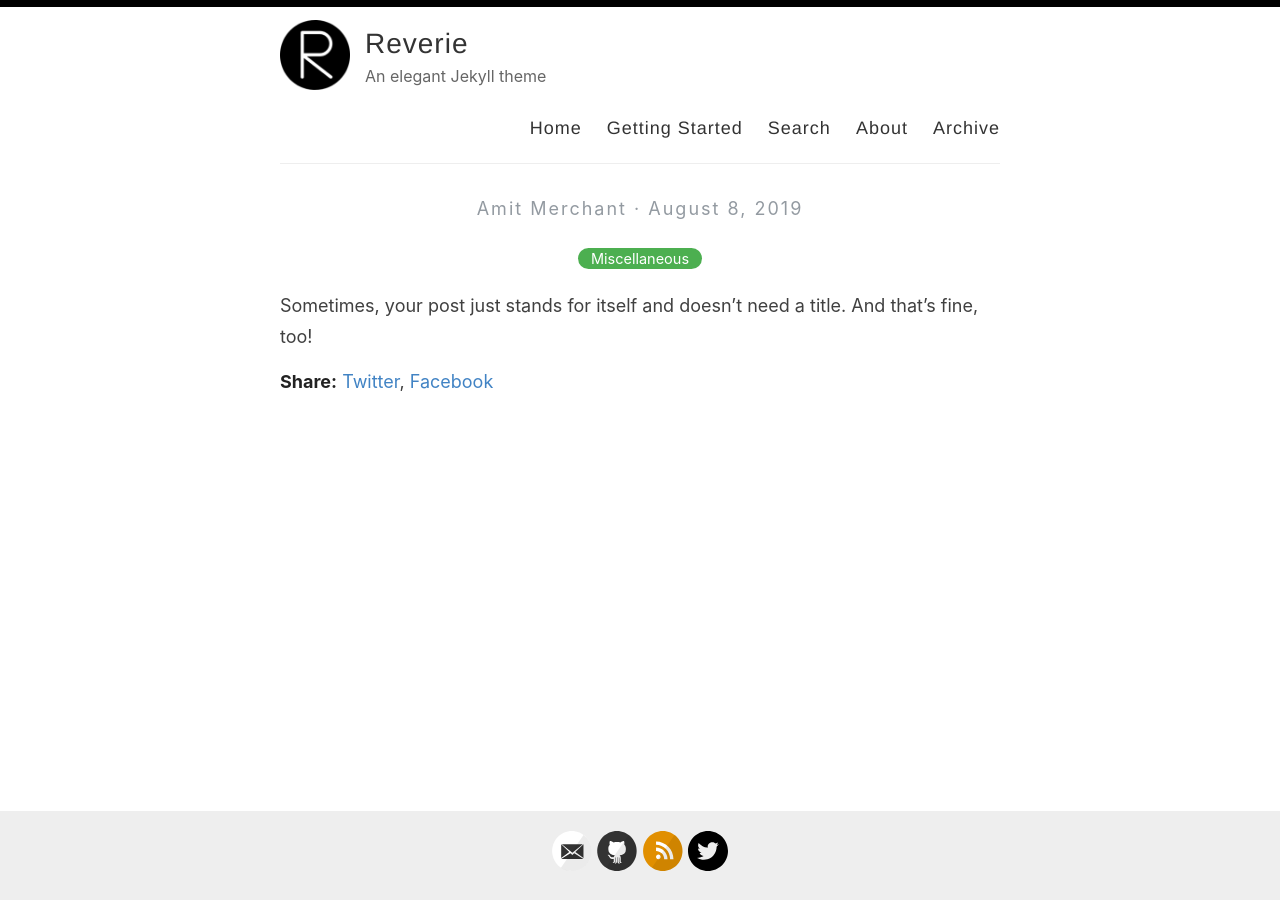
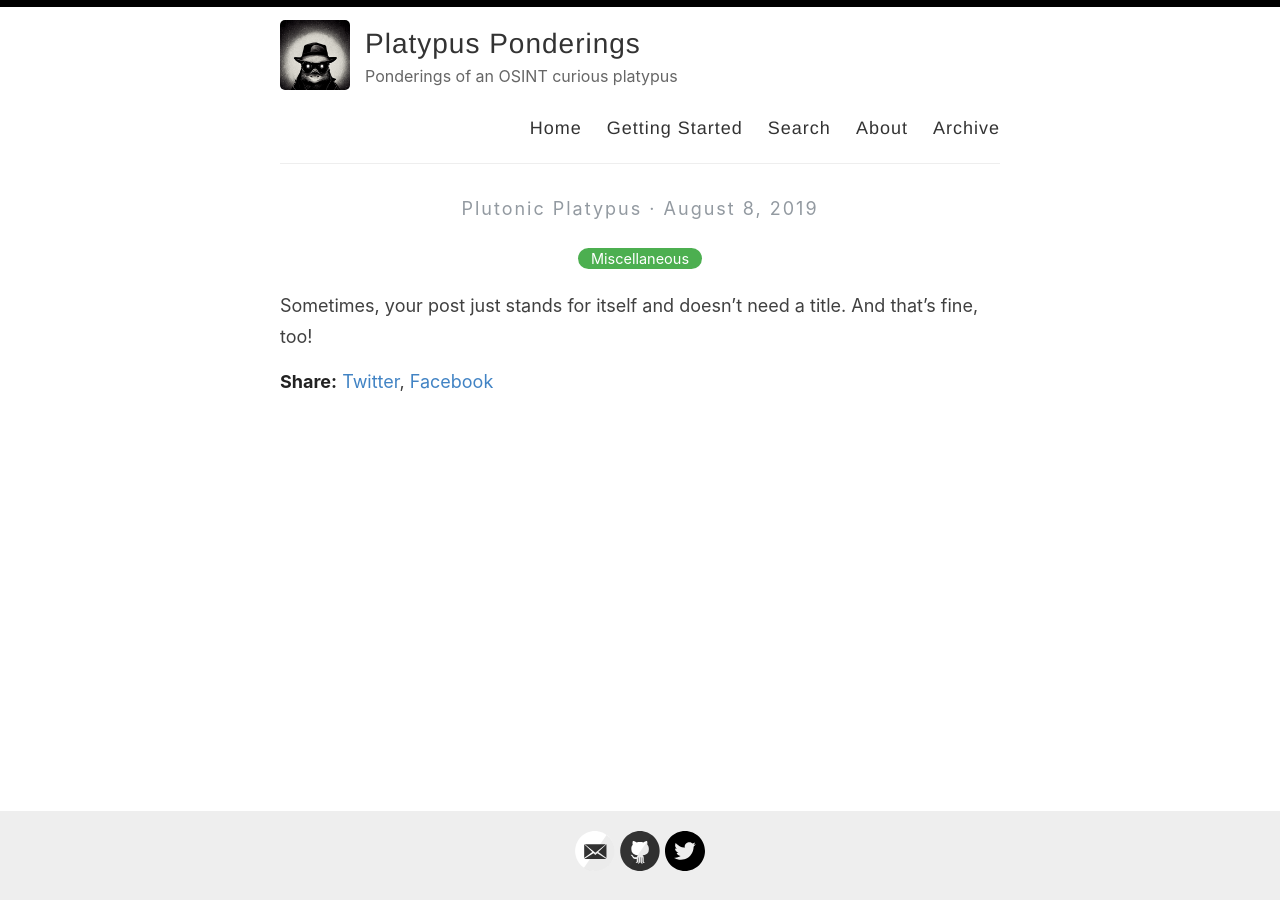
Before and after one commit to plutonic-platypus/plutonic-platypus.github.io, a Jekyll site: the page built from _posts/2019-08-08-no-title-posts.md, in a window 1280 px wide. Built offline with Jekyll 4.4.1, drawn with Linux system fonts in a browser that asks for light colours.

Commit message:
Initial commit

```diff
--- a/_config.yml
+++ b/_config.yml
@@ -3,16 +3,16 @@
 #
 
 # Name of your site (displayed in the header)
-name: Reverie
+name: Platypus Ponderings
 
 # Name of the author
-author: Amit Merchant
+author: Plutonic Platypus
 
 # Short bio or description (displayed in the header)
-description: An elegant Jekyll theme
+description: Ponderings of an OSINT curious platypus
 
 # URL of your avatar or profile pic (you could use your GitHub profile pic)
-avatar: /images/reverie.png
+avatar: /images/FilmNoir_Platypus.png
 
 #
 # Flags below are optional
@@ -20,20 +20,20 @@ avatar: /images/reverie.png
 
 # Includes an icon in the footer for each username you enter
 footer-links:
-  dribbble:
-  email: amit.d.merchant@gmail.com
-  facebook:
-  flickr:
-  github: amitmerchant1990/reverie
-  instagram:
-  linkedin:
-  pinterest:
-  rss: rss
-  twitter: amit_merchant
-  stackoverflow:
-  youtube: # channel/<your_long_string> or user/<user-name>
-  googleplus: # anything in your profile username that comes after plus.google.com/
-  playconsole:
+  #dribbble:
+  email: plutonicplatypus@protonmail.com
+  #facebook:
+  #flickr:
+  github: plutonic-platypus
+  #instagram:
+  #linkedin:
+  #pinterest:
+  #rss: rss
+  twitter: plutonicplatypi
+  #stackoverflow:
+  #youtube: # channel/<your_long_string> or user/<user-name>
+  #googleplus: # anything in your profile username that comes after plus.google.com/
+  #playconsole:
 
 
 # Enter your Disqus shortname (not your username) to enable commenting on posts
@@ -41,15 +41,15 @@ footer-links:
 disqus:
 
 # Enter your Google Analytics web tracking code (e.g. UA-2110908-2) to activate tracking
-google_analytics: UA-43339302-11
+#google_analytics:
 
 # For newer "GA4" analytics, use the following instead of the "UA" entry above
 #google_analytics_ga4: G-GABC1DEFG
 
 # Your website URL (e.g. http://amitmerchant1990.github.io or http://www.amitmerchant.com)
 # Used for Sitemap.xml and your RSS feed
-url: http://www.amitmerchant.com/reverie
-enforce_ssl: https://www.amitmerchant.com/reverie
+url: http://plutonicplatypus.com
+enforce_ssl: https://plutonicplatypus.com
 
 # If you're hosting your site at a Project repository on GitHub pages
 # (http://yourusername.github.io/repository-name)
```
Also changed, not shown: images/FilmNoir_Platypus.png (added).
